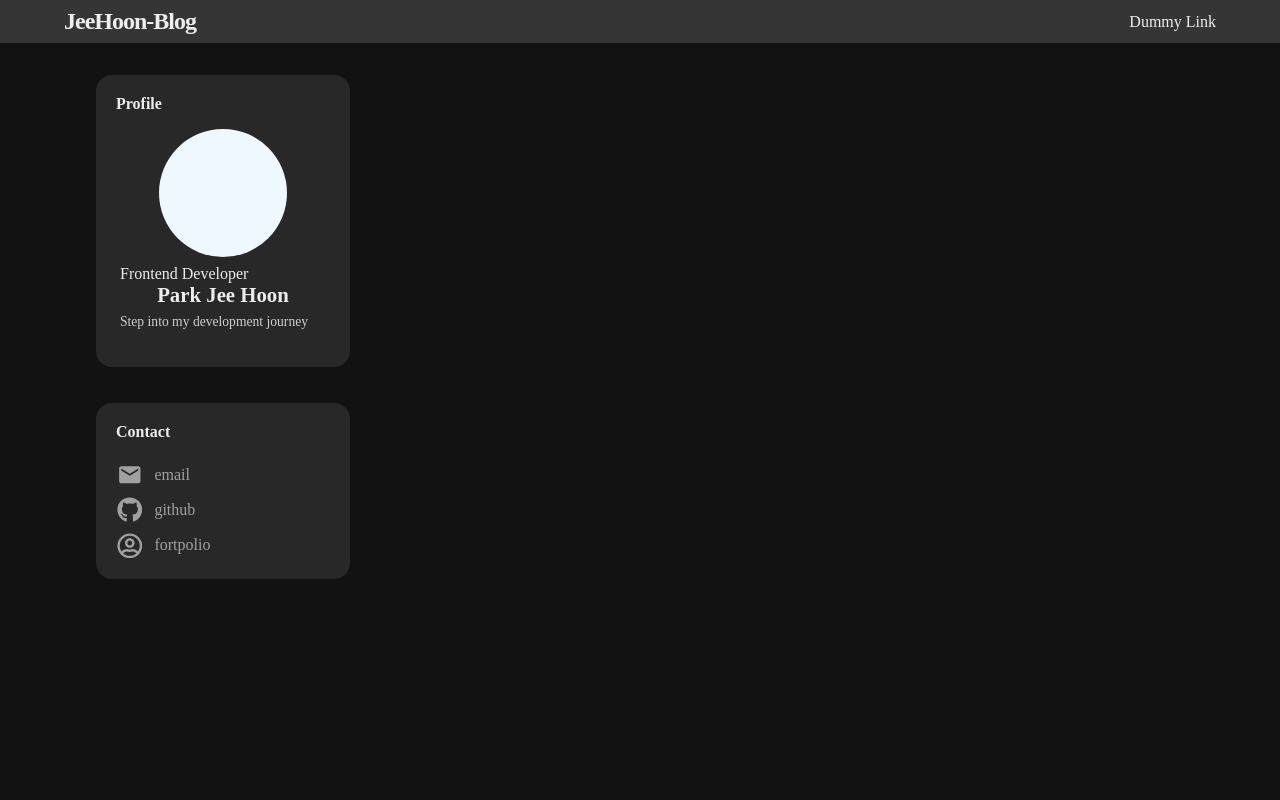
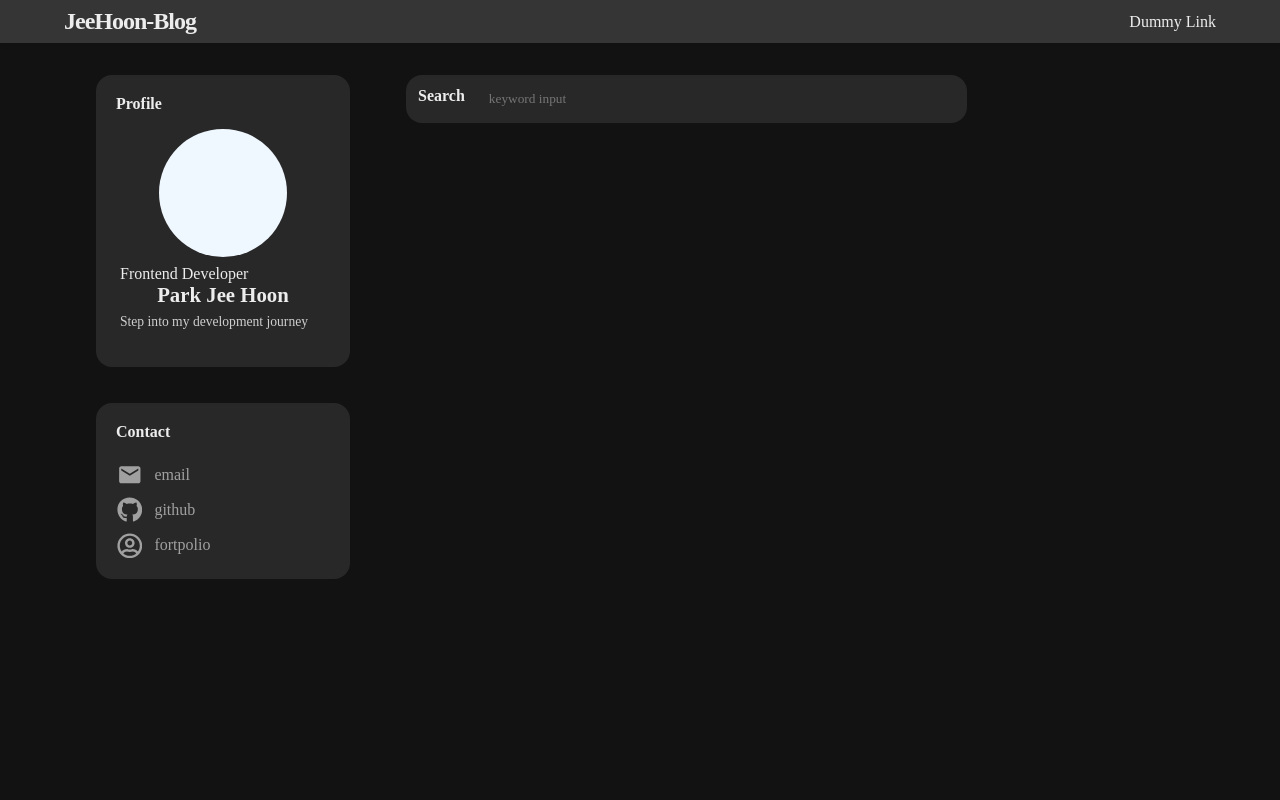
Before and after one commit to gkstj8300/jeehoon-blog, a Next.js app in the folder frontend/: page / in a window 1280 px wide. Shown: the top 800 px of the page. Built offline with nearby package versions, Linux system fonts and the light colour scheme; a web font is replaced by a local one.

Commit message:
feat: add SearchBox component
- SearchBox 컴포넌트 생성

```diff
--- a/frontend/src/components/pages/Home/Home.module.scss
+++ b/frontend/src/components/pages/Home/Home.module.scss
@@ -14,9 +14,17 @@
 	scrollbar-width: none;
 }
 
+.mainContainer {
+	grid-column: span 12 / span 12;
+}
+
 @media (min-width: 1024px) {
 	.lcontainer {
 		display: block;
 		grid-column: span 3 / span 3;
 	}
+
+	.mainContainer {
+		grid-column: span 7 / span 7;
+	}
 }
--- a/frontend/src/components/pages/Home/Home.tsx
+++ b/frontend/src/components/pages/Home/Home.tsx
@@ -2,6 +2,7 @@ import React from "react";
 import styles from './Home.module.scss';
 import { Contact } from '@/components/pages/Home/Contact';
 import { Profile } from '@/components/pages/Home/Profile';
+import { SearchBox } from "@/components/pages/Home/SearchBox";
 
 type Props = {
     className?: string;
@@ -14,7 +15,9 @@ export const Home: React.FC<Props> = () => {
                 <Profile />
                 <Contact />
             </div>
-            <div style={{ gridColumn: 'span 7 / span 7' }}></div>
+            <div className={styles.mainContainer}>
+                <SearchBox />
+            </div>
             <div></div>
         </div>
     );
--- /dev/null
+++ b/frontend/src/components/pages/Home/SearchBox/SearchBox.module.scss
@@ -0,0 +1,29 @@
+@use 'src/styles/variables';
+
+.container {
+	display: flex;
+	margin: 0 1rem 1rem;
+	padding: 0.5rem;
+	background-color: variables.$subBackgroundColor;
+	border-radius: 1rem;
+}
+
+.title {
+	margin: 0;
+}
+
+.searchBox {
+	width: 100%;
+	padding: 0.5rem 1.25rem;
+	color: variables.$fontColor;
+	font-family: variables.$baseFont;
+	background-color: variables.$subBackgroundColor;
+	border-width: 0;
+	outline: none;
+}
+
+@media (min-width: 768px) {
+	.container {
+		margin: 0 2rem 2rem;
+	}
+}
--- /dev/null
+++ b/frontend/src/components/pages/Home/SearchBox/SearchBox.tsx
@@ -0,0 +1,12 @@
+import styles from './SearchBox.module.scss';
+import { Title } from '@/components/ui/title';
+
+export const SearchBox: React.FC = () => {
+
+    return (
+        <div className={styles.container}>
+            <Title className={styles.title} title='Search' />
+            <input className={styles.searchBox} type="text" placeholder='keyword input'/>
+        </div>
+    )
+}
--- /dev/null
+++ b/frontend/src/components/pages/Home/SearchBox/index.ts
@@ -0,0 +1 @@
+export { SearchBox } from './SearchBox';
--- a/frontend/src/components/ui/title/Title.tsx
+++ b/frontend/src/components/ui/title/Title.tsx
@@ -1,15 +1,18 @@
+import classNames from 'classnames';
 import React from 'react';
 import styles from './Title.module.scss';
 
 type props = {
     title: string;
+    className?: string;
 }
 
 export const Title: React.FC<props> = ({
     title,
+    className,
 }) => {
     return (
-        <div className={styles.container}>
+        <div className={classNames(className, styles.container)}>
             {title}
         </div>
     );
--- a/frontend/src/styles/_variables.scss
+++ b/frontend/src/styles/_variables.scss
@@ -1,5 +1,8 @@
 // defalut background color
 $backgroundColor: rgb(18 18 18);
+
+// sub background color
+$subBackgroundColor: rgb(40 40 40);
 
 // defalut font color
 $fontColor: rgb(237 237 237);
```
Also changed, not shown: frontend/src/components/pages/Home/SearchBox/SearchBox.i18n.ko.ts (added).
